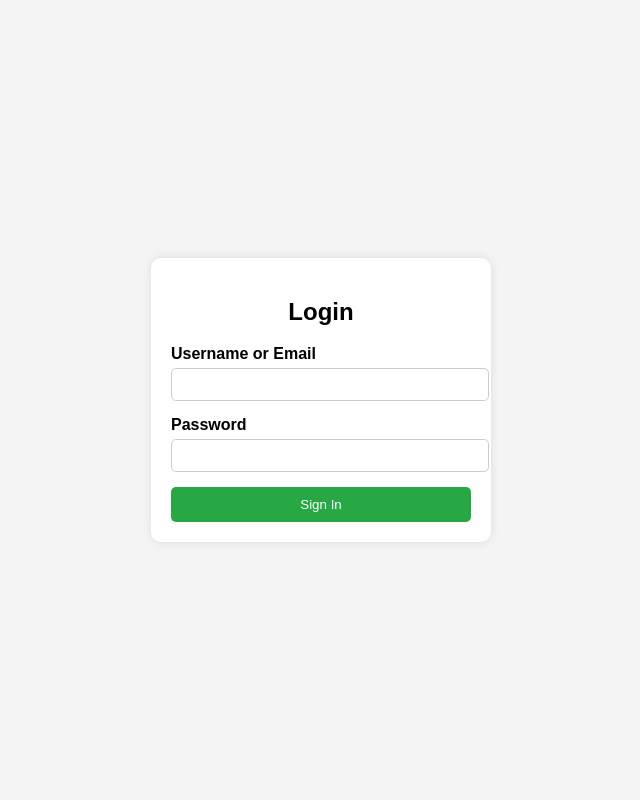
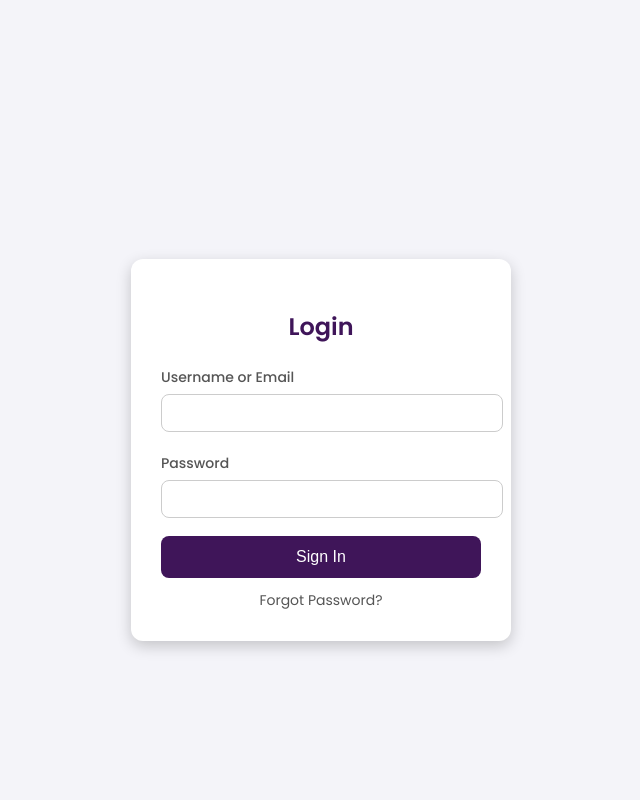
Before and after one commit to Nzm15/KQuizz, a Flask app: template KidocodeQuizz/templates/login.html in a window 1280 px wide. Shown: the whole page, without its empty margins (319-959 px from the left). Run offline with Flask 3, Linux system fonts and the light colour scheme; the template is opened without the code that fills it, so the values that code supplies are empty.

Commit message:
Login CSS modified.

```diff
--- a/KidocodeQuizz/templates/login.html
+++ b/KidocodeQuizz/templates/login.html
@@ -5,54 +5,107 @@
     <meta name="viewport" content="width=device-width, initial-scale=1.0">
     <title>Login</title>
     <style>
-        body {
-            font-family: Arial, sans-serif;
-            background-color: #f4f4f4;
+        @import url('https://fonts.googleapis.com/css2?family=Poppins:wght@300;400;500;600&display=swap');
+
+        /* Global Styles */
+        html, body {
+            height: 100%;
+            font-family: 'Poppins', sans-serif;
+            background-color: #f4f4f9;
+            color: #333;
+            margin: 0;
             display: flex;
+            flex-direction: column;
+            align-items: center;
             justify-content: center;
-            align-items: center;
-            height: 100vh;
-            margin: 0;
         }
+
+        /* Login Container */
         .login-container {
             background: white;
-            padding: 20px;
-            border-radius: 10px;
-            box-shadow: 0 0 10px rgba(0, 0, 0, 0.1);
-            width: 300px;
+            padding: 30px;
+            border-radius: 12px;
+            box-shadow: 0 5px 15px rgba(0, 0, 0, 0.2);
+            width: 320px;
+            text-align: center;
+            transition: 0.3s ease-in-out;
+            margin-top: 100px; /* Adjusted for navbar */
         }
+
+        .login-container:hover {
+            transform: translateY(-5px);
+            box-shadow: 0 8px 20px rgba(0, 0, 0, 0.3);
+        }
+
         .login-container h2 {
-            text-align: center;
+            margin-bottom: 20px;
+            font-weight: 600;
+            color: #3f1559;
         }
+
         .input-group {
-            margin-bottom: 15px;
+            margin-bottom: 18px;
+            text-align: left;
         }
+
         .input-group label {
-            display: block;
-            font-weight: bold;
+            font-weight: 500;
+            color: #555;
+            font-size: 14px;
         }
+
         .input-group input {
             width: 100%;
-            padding: 8px;
+            padding: 10px;
             margin-top: 5px;
             border: 1px solid #ccc;
-            border-radius: 5px;
+            border-radius: 8px;
+            font-size: 14px;
+            transition: 0.3s ease-in-out;
         }
+
+        .input-group input:focus {
+            border-color: #3f1559;
+            box-shadow: 0 0 8px rgba(63, 21, 89, 0.3);
+            outline: none;
+        }
+
         .login-btn {
             width: 100%;
-            padding: 10px;
-            background-color: #28a745;
+            padding: 12px;
+            background-color: #3f1559;
             border: none;
             color: white;
-            border-radius: 5px;
+            border-radius: 8px;
+            font-size: 16px;
+            font-weight: 500;
             cursor: pointer;
+            transition: 0.3s ease-in-out;
         }
+
         .login-btn:hover {
-            background-color: #218838;
+            background-color: #2c0d40;
+            transform: scale(1.03);
+        }
+
+        .forgot-password {
+            display: block;
+            margin-top: 12px;
+            font-size: 14px;
+            color: #555;
+            text-decoration: none;
+            transition: 0.3s ease-in-out;
+        }
+
+        .forgot-password:hover {
+            color: #3f1559;
+            text-decoration: underline;
         }
     </style>
 </head>
 <body>
+
+    <!-- Login Form -->
     <div class="login-container">
         <h2>Login</h2>
         <form action="/login" method="POST">
@@ -65,6 +118,7 @@
                 <input type="password" id="password" name="password" required>
             </div>
             <button type="submit" class="login-btn">Sign In</button>
+            <a href="#" class="forgot-password">Forgot Password?</a>
         </form>
     </div>
 </body>
```
